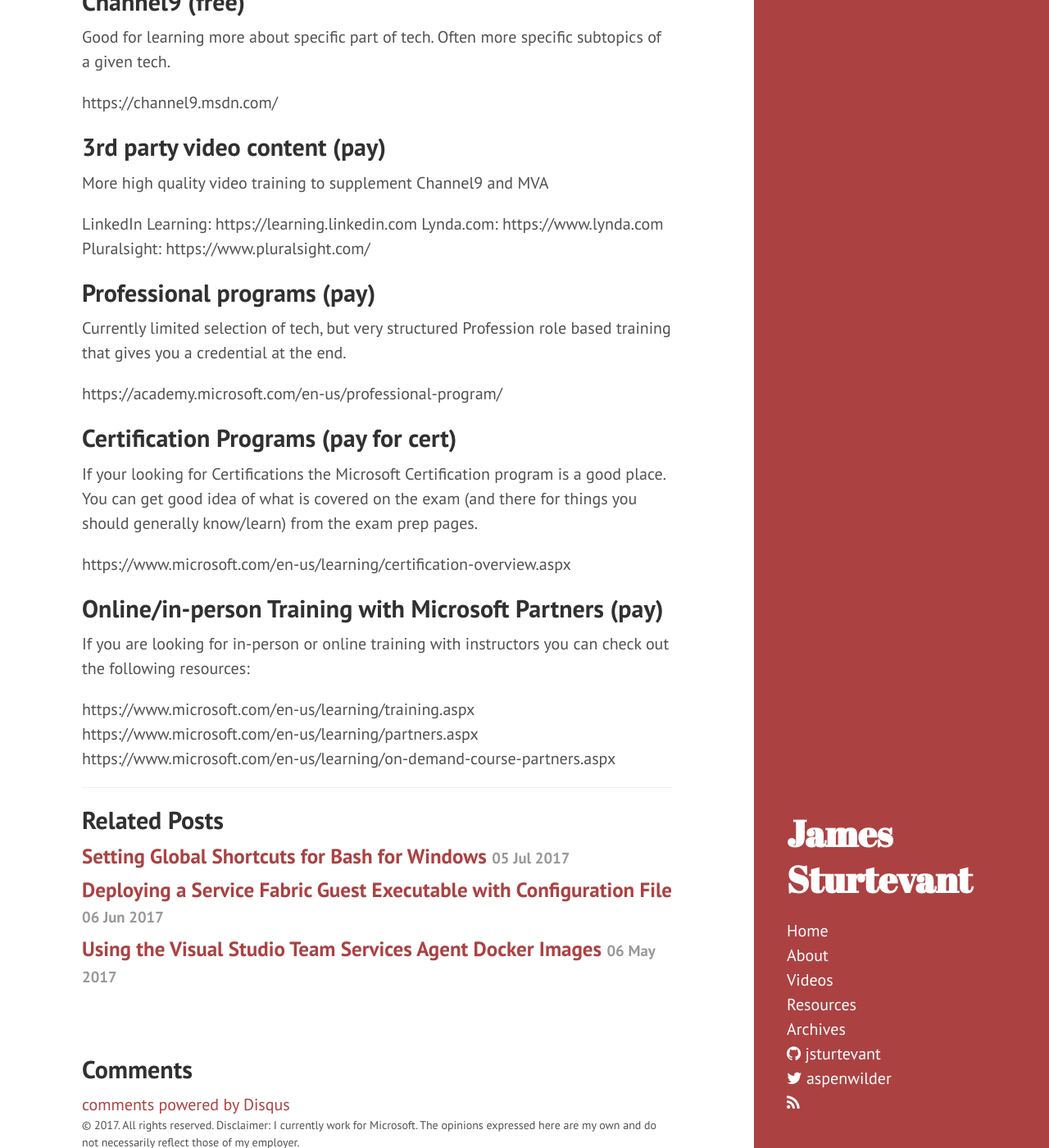
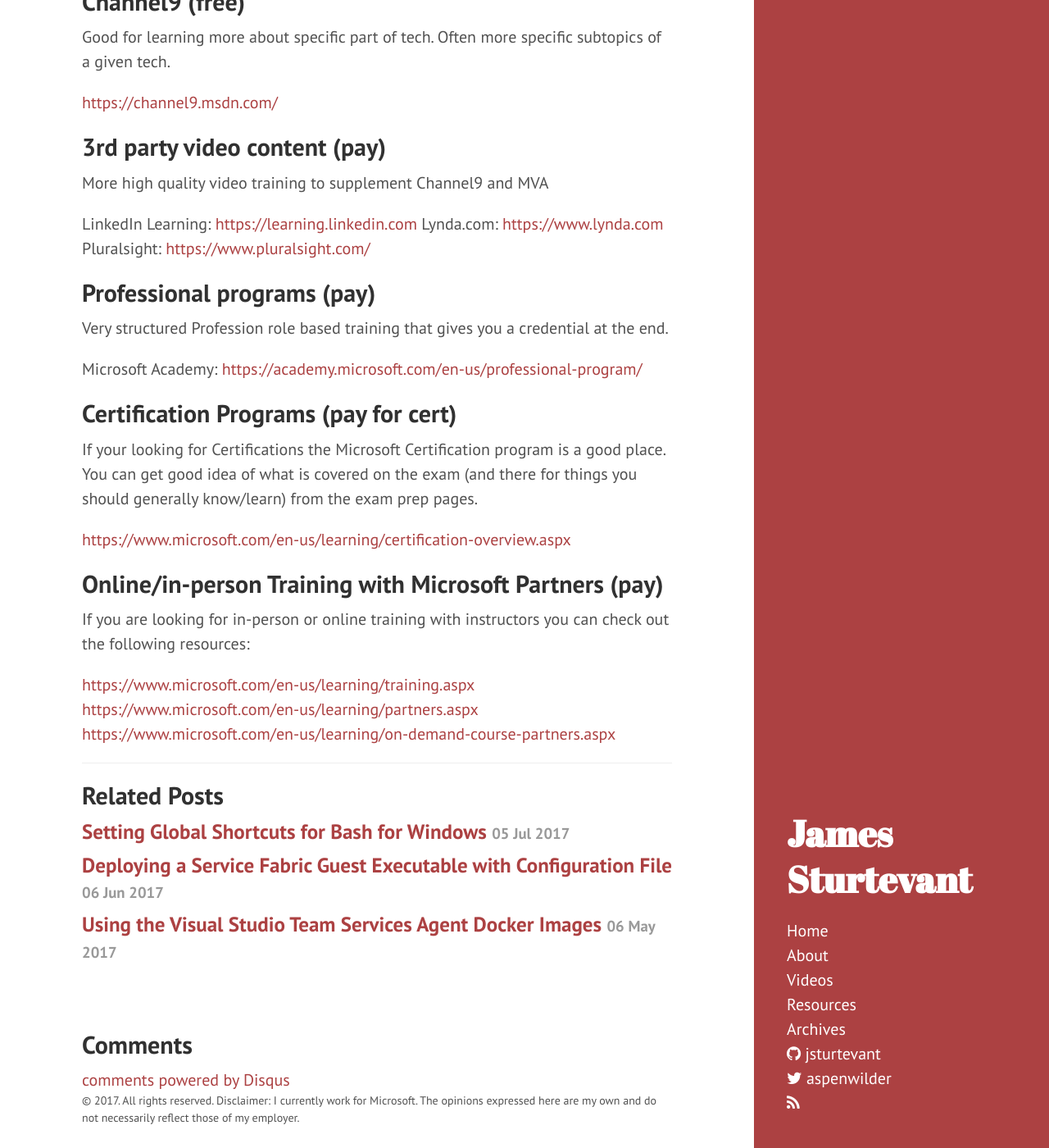
Before and after one commit to jsturtevant/jsturtevant.github.io, a Jekyll site: the page built from _posts/2017-08-09-Traing-links-for-Microsoft-Azure.md, in a window 1280 px wide and 1400 px high, scrolled down 515 px. Shown: the whole window at 82% size. Built offline with Jekyll 4.4.1, drawn with Linux system fonts in a browser that asks for light colours; nearby versions of some CDN libraries; comment, search, counter and statistics services are not loaded.

Commit message:
made links

```diff
--- a/_posts/2017-08-09-Traing-links-for-Microsoft-Azure.md
+++ b/_posts/2017-08-09-Traing-links-for-Microsoft-Azure.md
@@ -12,33 +12,33 @@ I often get asked how to get trained up on a given Microsoft technology.  Like a
 ## Microsoft Virtual Academy (free)
 Good for full overview of tech with both hands on and presentation style.
 
-https://mva.microsoft.com/
+[https://mva.microsoft.com/](https://mva.microsoft.com/)
 
 ## Channel9 (free)
 Good for learning more about specific part of tech.  Often more specific subtopics of a given tech.
 
-https://channel9.msdn.com/
+[https://channel9.msdn.com/](https://channel9.msdn.com/)
 
 ## 3rd party video content (pay)
 More high quality video training to supplement Channel9 and MVA
 
-LinkedIn Learning: https://learning.linkedin.com
-Lynda.com:  https://www.lynda.com
-Pluralsight: https://www.pluralsight.com/
+LinkedIn Learning: [https://learning.linkedin.com](https://learning.linkedin.com)
+Lynda.com:  [https://www.lynda.com](https://www.lynda.com)
+Pluralsight: [https://www.pluralsight.com/](https://www.pluralsight.com/)
 
 ## Professional programs (pay)
-Currently limited selection of tech, but very structured Profession role based training that gives you a credential at the end.
+Very structured Profession role based training that gives you a credential at the end.
 
-https://academy.microsoft.com/en-us/professional-program/
+Microsoft Academy: [https://academy.microsoft.com/en-us/professional-program/](https://academy.microsoft.com/en-us/professional-program/)
 
 ## Certification Programs (pay for cert)
 If your looking for Certifications the Microsoft Certification program is a good place.  You can get good idea of what is covered on the exam (and there for things you should generally know/learn) from the exam prep pages.
 
-https://www.microsoft.com/en-us/learning/certification-overview.aspx
+[https://www.microsoft.com/en-us/learning/certification-overview.aspx](https://www.microsoft.com/en-us/learning/certification-overview.aspx)
 
 ## Online/in-person Training with Microsoft Partners (pay)
 If you are looking for in-person or online training with instructors you can check out the following resources:
 
-https://www.microsoft.com/en-us/learning/training.aspx
-https://www.microsoft.com/en-us/learning/partners.aspx
-https://www.microsoft.com/en-us/learning/on-demand-course-partners.aspx
+[https://www.microsoft.com/en-us/learning/training.aspx](https://www.microsoft.com/en-us/learning/training.aspx)
+[https://www.microsoft.com/en-us/learning/partners.aspx](https://www.microsoft.com/en-us/learning/partners.aspx)
+[https://www.microsoft.com/en-us/learning/on-demand-course-partners.aspx](https://www.microsoft.com/en-us/learning/on-demand-course-partners.aspx)
```
